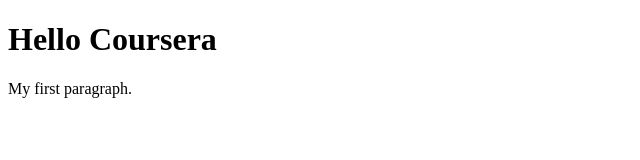
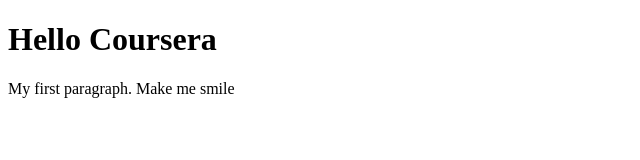
Before and after one commit to mariesdaisy/coursera-work, a plain HTML site: page index.html in a window 1280 px wide. Shown: the whole page, without its empty margins (0-640 px from the left). Drawn offline with Linux system fonts and the light colour scheme.

Commit message:
small addition to content

```diff
--- a/index.html
+++ b/index.html
@@ -3,7 +3,7 @@
 <body>
 
 <h1>Hello Coursera</h1>
-<p>My first paragraph.</p>
+<p>My first paragraph. Make me smile</p>
 
 </body>
 </html>
```
